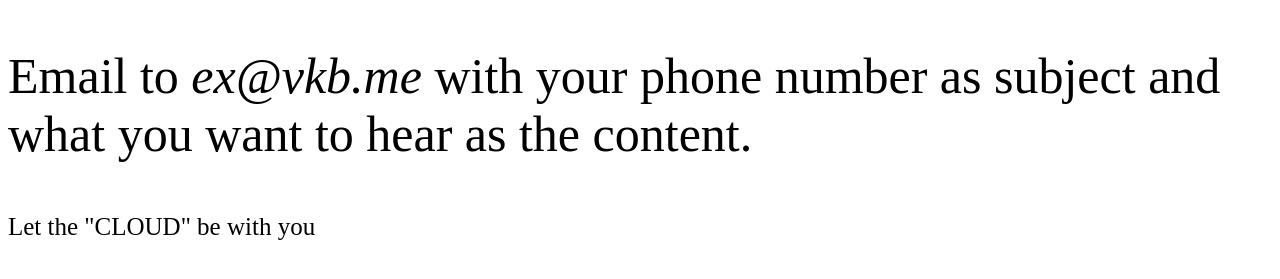
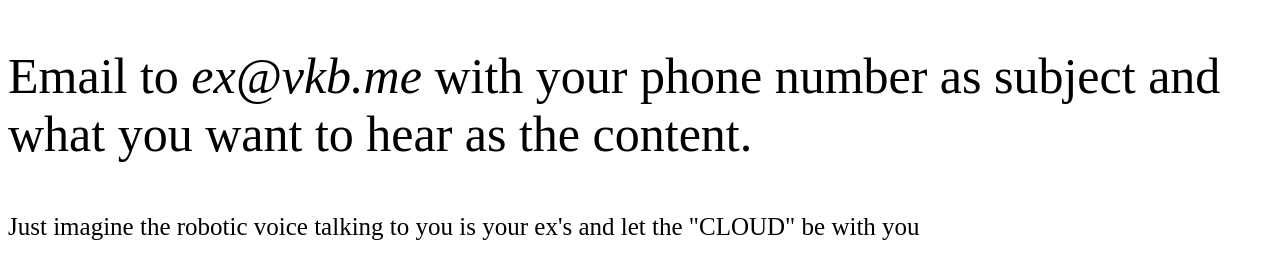
Before and after one commit to faner520/ex-girlfriend, a website: page index.html in a window 1280 px wide. Shown: the part 339-618 px from the top of the page. Drawn offline with Linux system fonts and the light colour scheme.

Commit message:
index rev 1

```diff
--- a/index.html
+++ b/index.html
@@ -9,6 +9,6 @@
 		<p style="font-size:30px">I got your back bro!</p>
 		<p style="font-size:35px">What you have to do is:</p>
 		<p style="font-size:50px">Email to <em>ex@vkb.me</em> with your phone number as subject and what you want to hear as the content.</p>
-		<p style="font-size:25px">Let the "CLOUD" be with you</p>
+		<p style="font-size:25px">Just imagine the robotic voice talking to you is your ex's and let the "CLOUD" be with you</p>
 	</body>
 </html>
```
